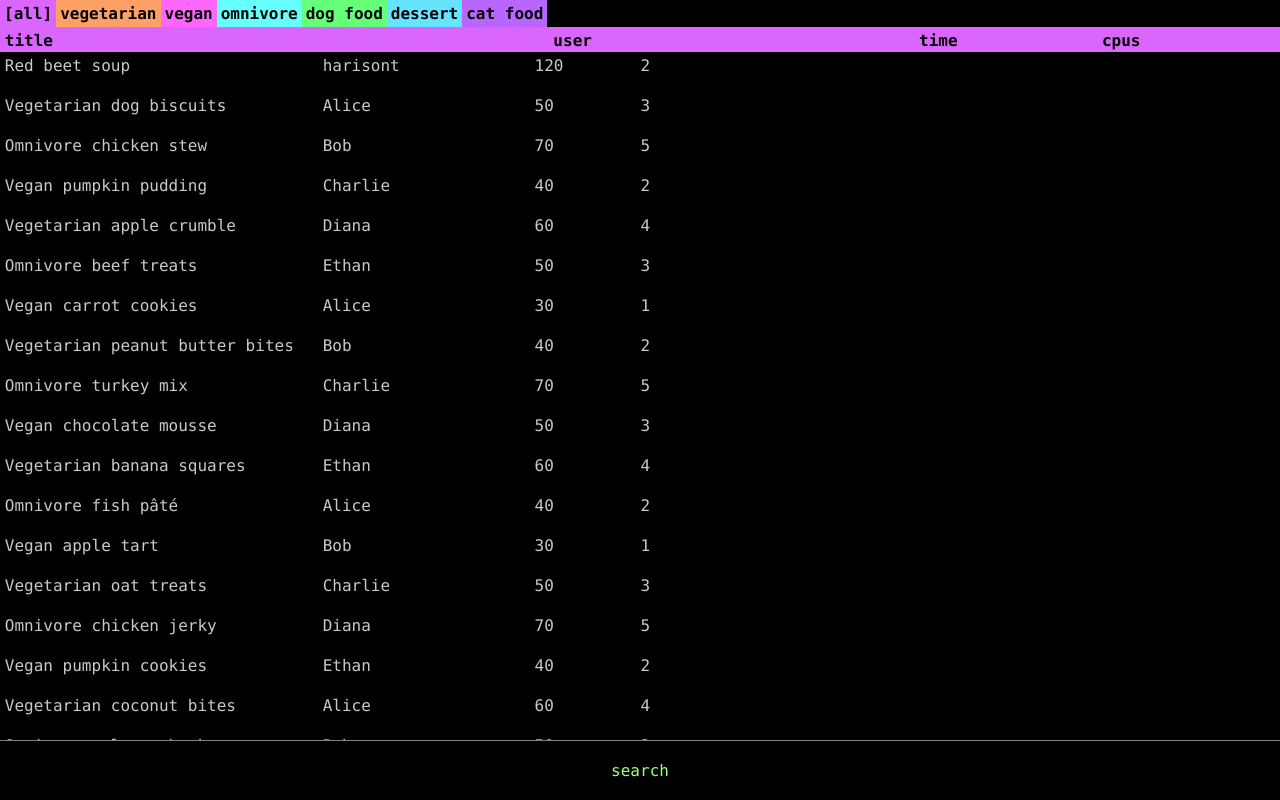
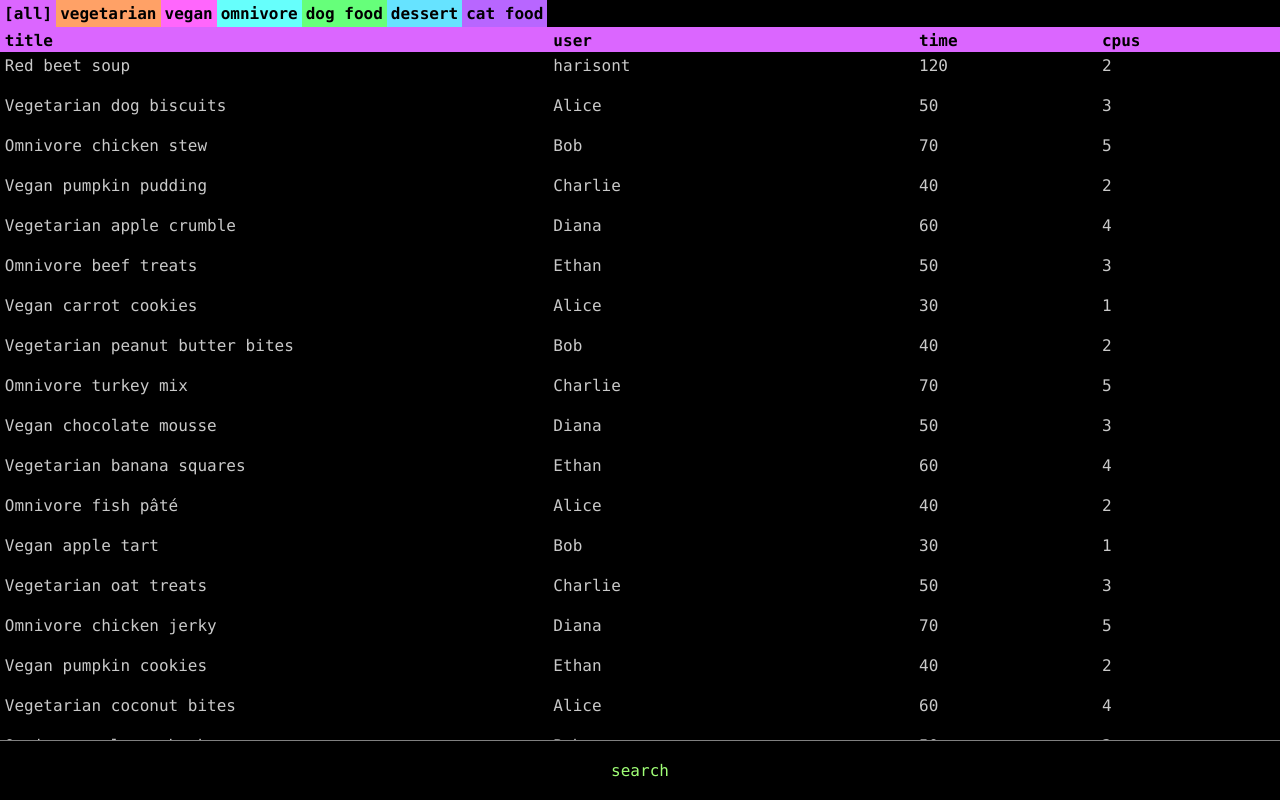
Before and after one commit to rapunschel/concurrent-cooking, a React (Vite) app: page /1#/all in a window 1280 px wide. Built offline with nearby package versions, Linux system fonts and the light colour scheme.

Commit message:
fix: set width to  restore alignment

```diff
--- a/src/style.css
+++ b/src/style.css
@@ -33,6 +33,11 @@ body,
   position: relative;
   grid-row: 2;
   overflow-y: auto;
+}
+
+.terminal-header,
+.recipe-container {
+  width: 100vw;
 }
 
 .recipe-container {
```
